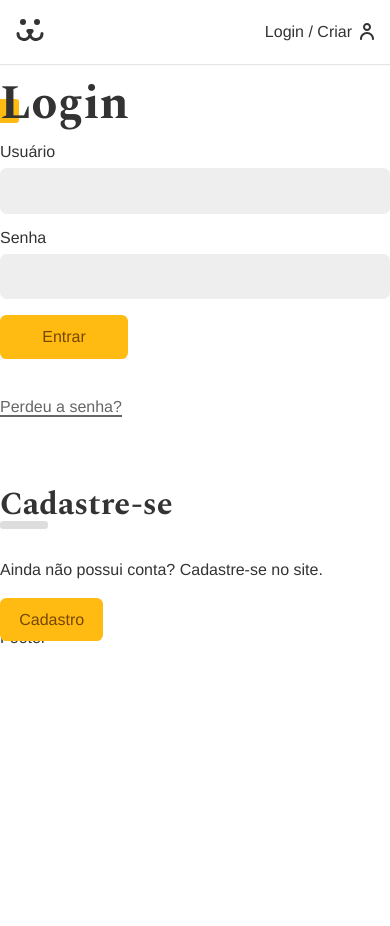
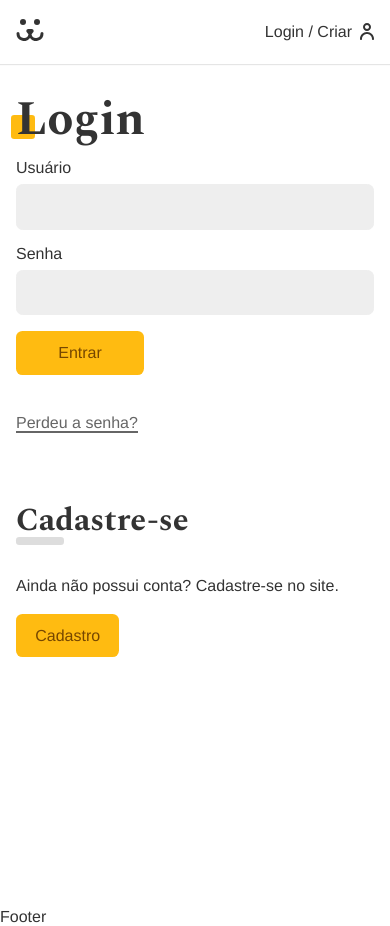
Before and after one commit to FilipeHibrael/dogs, a React app: page /login in a window 390 px wide. Before the commit the page ends 844 px from the top, so only its background shows below. Built offline with nearby package versions, Linux system fonts and the light colour scheme; the HTML template or start-up script is replaced by a standard one.

Commit message:
login background

```diff
--- a/src/Components/Login/Login.jsx
+++ b/src/Components/Login/Login.jsx
@@ -5,13 +5,15 @@
 import LoginPasswordLost from './LoginPasswordLost';
 import LoginPasswordReset from './LoginPasswordReset';
 import { UserContext } from '../../UserContext';
+import styles from './Login.module.css';
 
 function Login() {
   const { login } = React.useContext(UserContext);
 
   if (login === true) return <Navigate to="/conta" />;
   return (
-    <div>
+    <section className={styles.login}>
+      <div className={styles.forms}>
         <Routes>
           <Route path="/" element={<LoginForm />} />
           <Route path="criar" element={<LoginCreate />} />
@@ -19,6 +21,7 @@
           <Route path="resetar" element={<LoginPasswordReset />} />
         </Routes>
       </div>
+    </section>
   );
 }
 
--- /dev/null
+++ b/src/Components/Login/Login.module.css
@@ -0,0 +1,33 @@
+.login {
+    display: grid;
+    grid-template-columns: 1fr 1fr;
+    min-height: 100vh;
+    gap: 2rem;
+
+}
+
+.login::before {
+    display: block;
+    content: '';
+    background: url(../../Assets/login.jpg) no-repeat center center;
+    background-size: cover;
+}
+
+.forms {
+    max-width: 30rem;
+    padding: 1rem;
+}
+
+@media (max-width: 40rem) {
+    .login {
+        grid-template-columns: 1fr;
+    }
+
+    .login::before {
+        display: none;
+    }
+
+    .forms {
+        max-width: 100%;
+    }
+}
```
Lines whose indentation alone changed are shown as unchanged.
